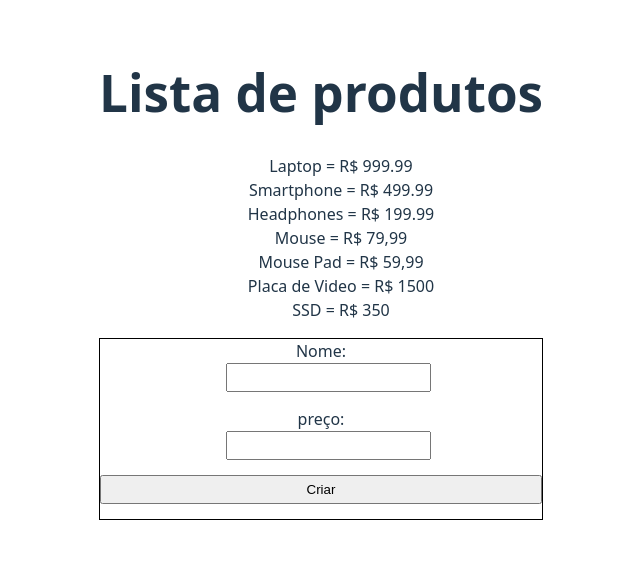
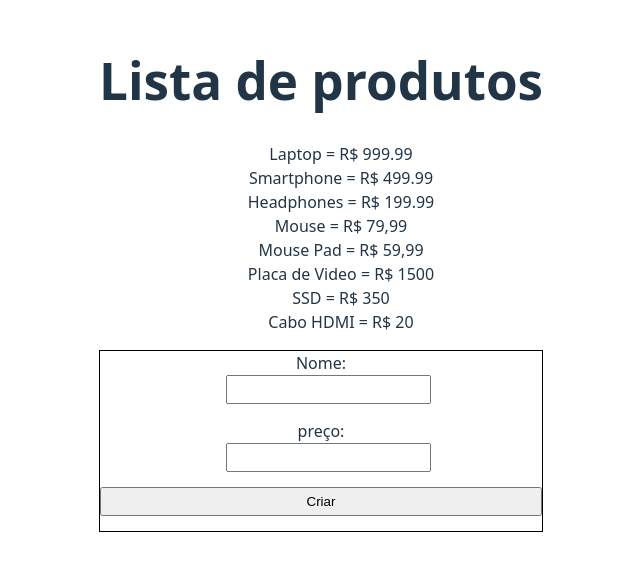
Before and after one commit to erick-amorim377/HTTP-React, a React (Vite) app: page / in a window 1280 px wide. Shown: the part 125-696 px from the top of the page, without its empty margins (319-959 px from the left). Built offline with nearby package versions, Linux system fonts and the light colour scheme; data requests are answered from the project's data file.

Commit message:
Estado de Loading

```diff
--- a/data/db.json
+++ b/data/db.json
@@ -34,6 +34,11 @@
       "id": "0fc8",
       "name": "SSD",
       "price": "350"
+    },
+    {
+      "id": "f748",
+      "name": "Cabo HDMI",
+      "price": "20"
     }
   ]
 }
--- a/src/App.jsx
+++ b/src/App.jsx
@@ -10,7 +10,7 @@ function App() {
   const [price, setPrice] = useState("");
 
 
-  const { data:items, httpConfig } = useFetch(url);
+  const { data:items, httpConfig, loading } = useFetch(url);
 
 
 
@@ -31,11 +31,13 @@ function App() {
   return (
     <>
       <h1>Lista de produtos</h1>
+      {loading && <p>Carregando dados...</p>}
+      {!loading && (
       <ul>
         {items && items.map((products) => (
           <li key={products.id}>{products.name} = R$ {products.price}</li>
         ))}
-      </ul>
+      </ul>)}
       <div className="addProduct">
         <form onSubmit={handleSubmit}>
           <label>
--- a/src/hook/useFetch.jsx
+++ b/src/hook/useFetch.jsx
@@ -6,6 +6,8 @@ export const useFetch = (url) => {
     const [config, setConfig] = useState(null);
     const [method, setMethod] = useState(null);
     const [callFetch, setCallFetch] = useState(false);
+
+    const [loading, setLoading] = useState(false);
 
 
     const httpConfig = (data, method) => {
@@ -23,9 +25,11 @@ export const useFetch = (url) => {
 
     useEffect(() => {
         const fetchData = async () => {
+            setLoading(true);
             const response = await fetch(url);
-            const json = await response.json()
-            setData(json)
+            const json = await response.json();
+            setData(json);
+            setLoading(false);
         };
         fetchData();
 
@@ -44,5 +48,5 @@ export const useFetch = (url) => {
         httpRequest();
     }, [config, method, url]);
 
-    return{ data, httpConfig };
+    return{ data, httpConfig, loading };
 };
```
